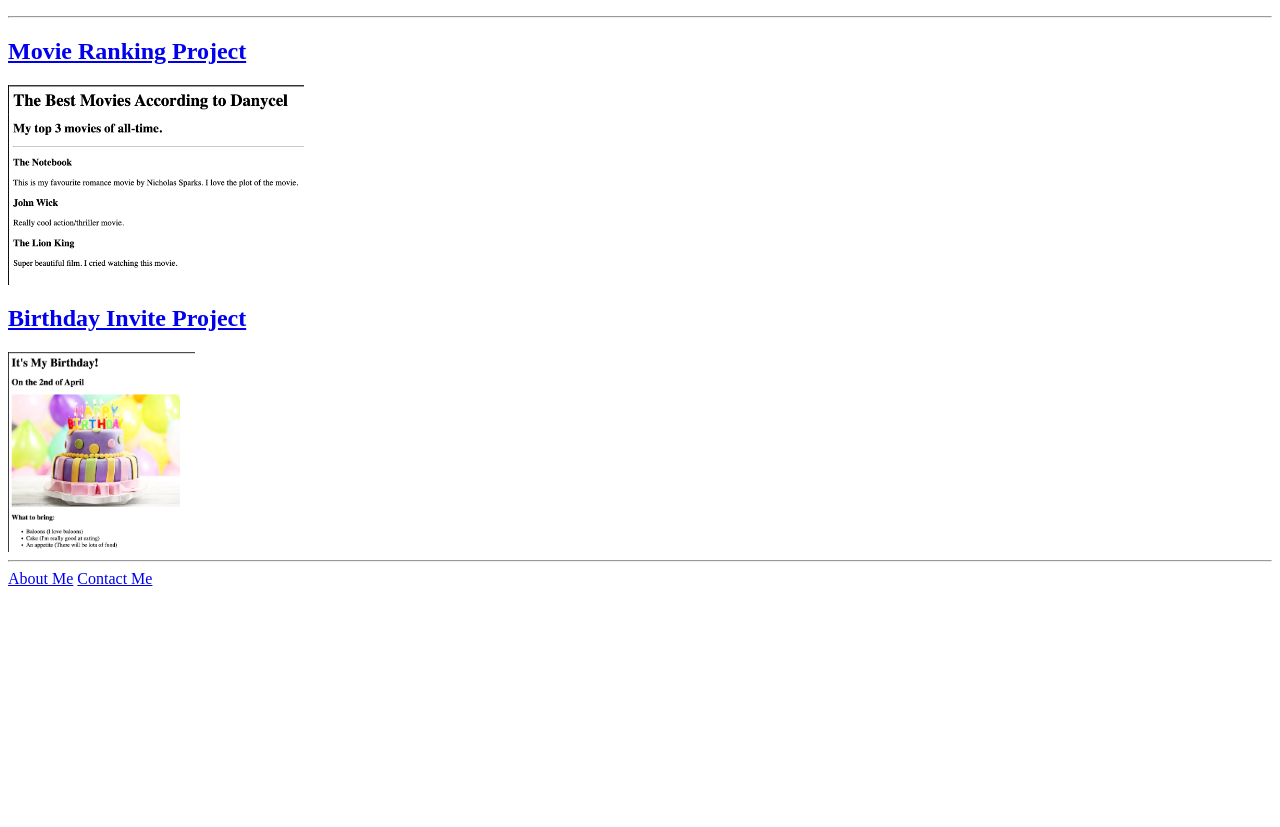
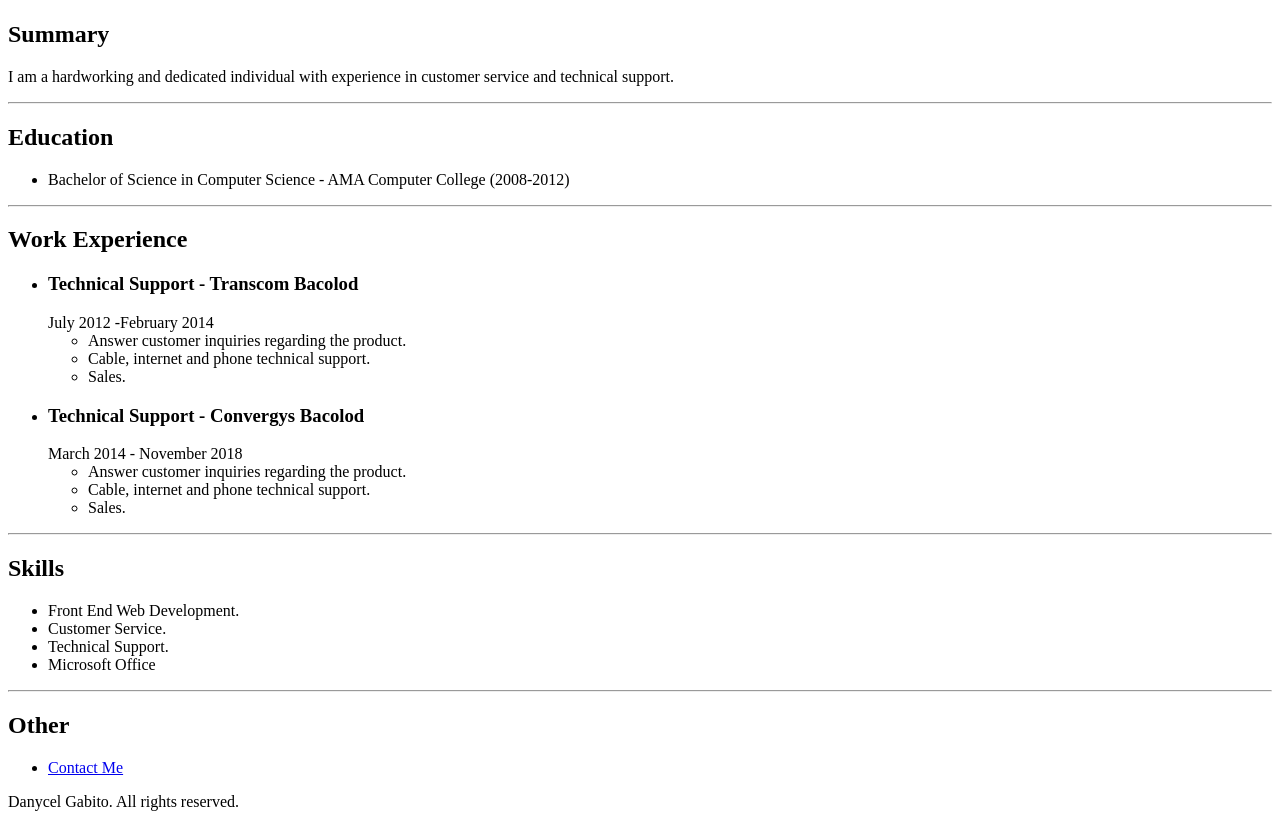
Before and after one commit to DJ2Gabito/html-portfolio, a plain HTML site: page index.html in a window 1280 px wide. Shown: the part 97-924 px from the top of the page. Before the commit the page ends 800 px from the top, so only its background shows below. Drawn offline with Linux system fonts and the light colour scheme.

Commit message:
Add files via upload

```diff
--- a/index.html
+++ b/index.html
@@ -1,38 +1,63 @@
-<!-- TODO 1: Create the HTML Boilerplate -->
-
-<!-- TODO 2: Add Your previous projects' HTML into the public folder -->
-
-<!-- TODO 3: Take screenshots of your project previews and add the images to the images folder -->
-
-<!-- TODO 4: Add titles/subtitles etc. -->
-
-<!-- TODO 5: Add a link to the project pages -->
-
-<!-- TODO 6: Add images to show the project previews
-HINT for TODO 6: You can use the height attribute set to 200 to make the image smaller:
-https://developer.mozilla.org/en-US/docs/Web/HTML/Element/img#attr-height -->
-
-<!-- TODO 7: Add the Contact Me and About Me page links -->
-
-<html>
+<!Doctype html>
 
 <head>
     <meta charset="UTF-8">
-    <title>My First Website</title>
+    <title>My Resume</title>
+
 </head>
 
 <body>
-    <h1>Danycel Gabito's Portfolio</h1>
-    <h2>I'm a Web Developer</h2>
+    <h1>Danycel Gabito</h1>
+    <img src="" />
+    <h2>Summary</h2>
+    <p>I am a hardworking and dedicated individual with experience in customer service and technical support.</p>
     <hr />
-    <h2> <a href="./public/movie-ranking.html">Movie Ranking Project </a> </h2>
-    <img src="./assets/images/favorite-movies.png" height="200" alt="Movie Ranking Project " />
-    <h2> <a href="./public/birthday-invite.html">Birthday Invite Project </a> </h2>
-    <img src="./assets/images/birthday.png" height="200" />
+    <h2>Education</h2>
+    <ul>
+        <li>Bachelor of Science in Computer Science - AMA Computer College (2008-2012)</li>
+    </ul>
     <hr />
-    <a href="./public/about.html">About Me</a> <a href="./public/contact.html">Contact Me</a>
+    <h2>Work Experience</h2>
+    <ul>
+        <li>
+            <h3>Technical Support - Transcom Bacolod</h3>
+        </li>
+        July 2012 -February 2014
+        <ul>
+            <li>Answer customer inquiries regarding the product.</li>
+            <li>Cable, internet and phone technical support.</li>
+            <li>Sales.</li>
+        </ul>
+        <li>
+            <h3>Technical Support - Convergys Bacolod</h3>
+        </li>
+        March 2014 - November 2018
+        <ul>
+            <li>Answer customer inquiries regarding the product.</li>
+            <li>Cable, internet and phone technical support.</li>
+            <li>Sales.</li>
+        </ul>
+    </ul>
+    <hr />
+    <h2>Skills</h2>
+    <ul>
+        <li>Front End Web Development.</li>
+        <li>Customer Service.</li>
+        <li>Technical Support.</li>
+        <li>Microsoft Office</li>
+    </ul>
+    <hr />
+    <h2>Other</h2>
+    <ul>
+        <li><a href="contact-me.html">Contact Me</a></li>
+    </ul>
+
+
 </body>
 
+<footer>
+    <p>Danycel Gabito. All rights reserved. </p>
 
+</footer>
 
 </html>
```
Also changed, not shown: contact-me.html (added, +14 -0 lines).
